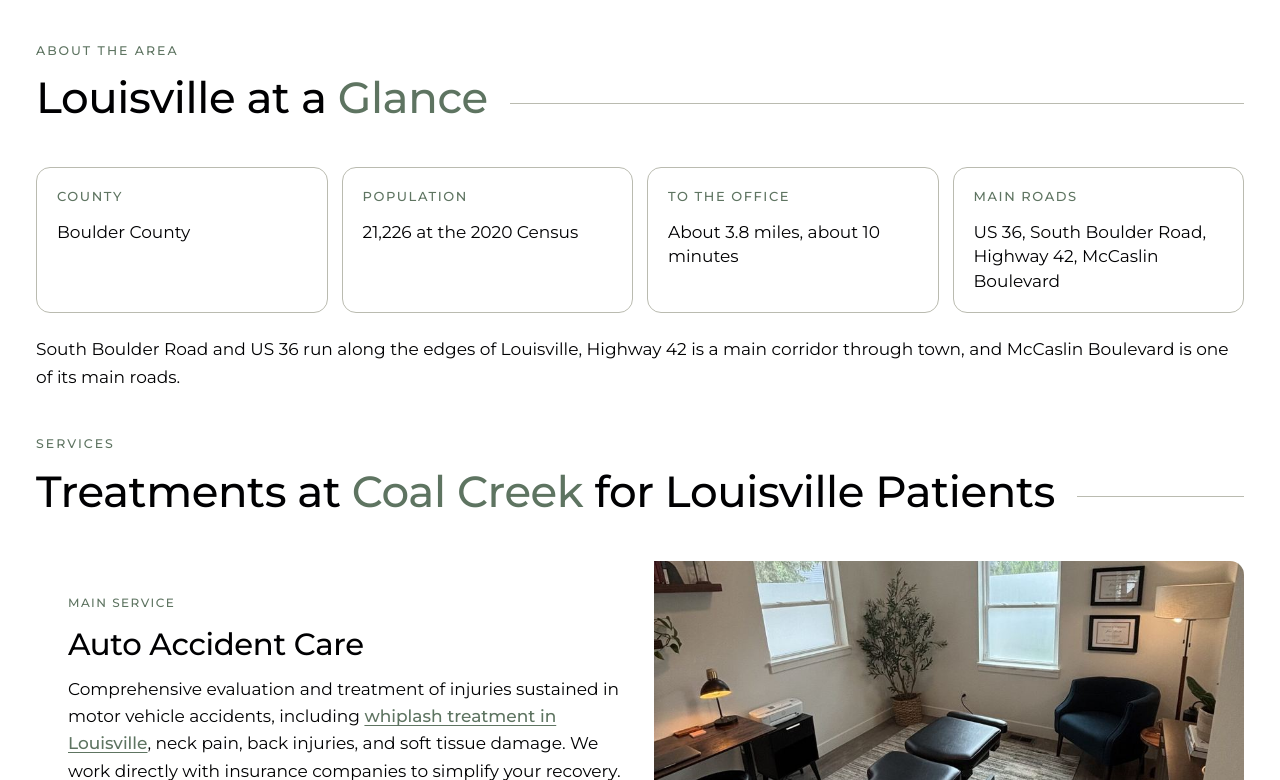
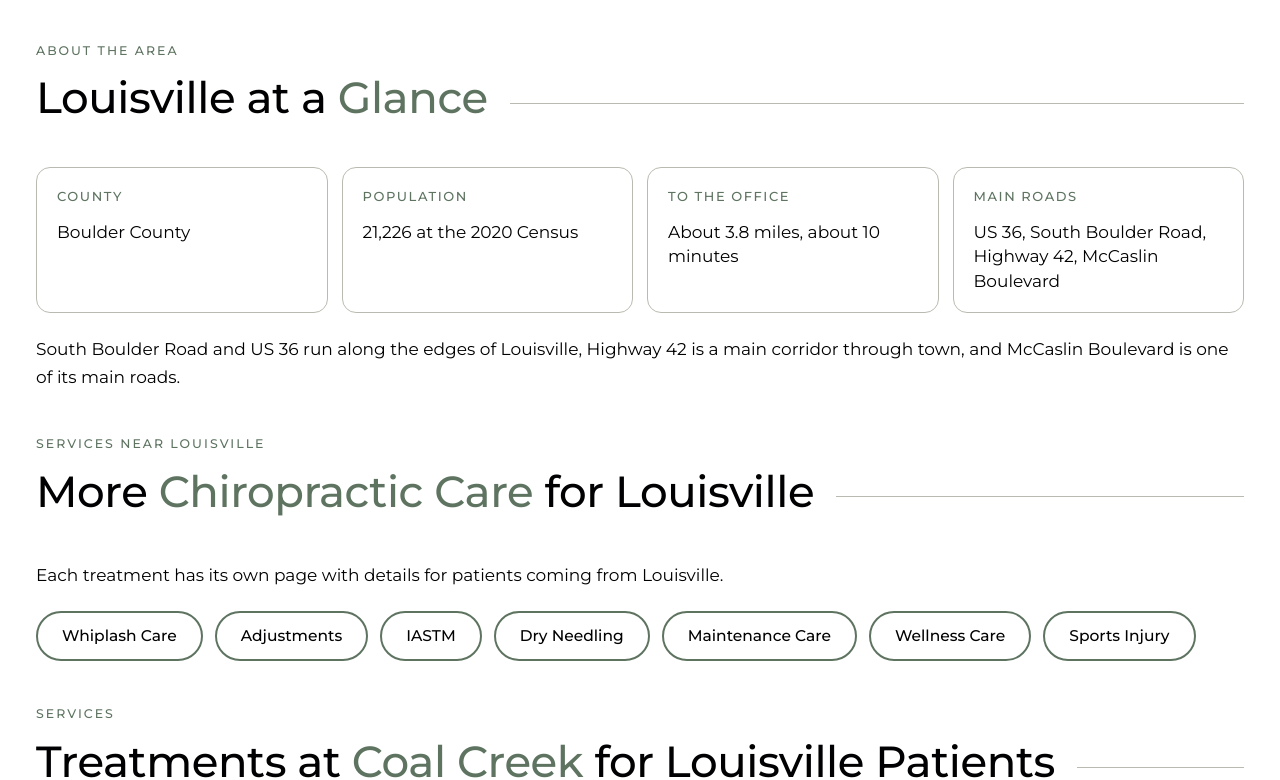
Before and after one commit to betchy1511-arch/coalcreek-redesign, a plain HTML site: page louisville-co/index.html in a window 1280 px wide. Shown: the part 2020-2800 px from the top of the page. Drawn offline with Linux system fonts and the light colour scheme.

Commit message:
Town hubs: link each town's service pages

```diff
--- a/louisville-co/index.html
+++ b/louisville-co/index.html
@@ -826,6 +826,8 @@ p{margin:0}
 .pb h1 em{font-style:normal;color:var(--green)}
 .pb .sub{margin-top:20px;font-size:18.5px;max-width:48ch}
 .pb .btns{margin-top:28px}
+.nb-links{display:flex;flex-wrap:wrap;gap:12px;margin-top:22px}
+.btn.line.nb-link{color:#000002;border-color:#5E7461}
 .pb-facts{list-style:none;margin:30px 0 0;padding:20px 0 0;border-top:1px solid #BABBB0;display:grid;grid-template-columns:repeat(3,minmax(0,1fr));gap:16px}
 .pb-facts li{display:flex;gap:10px;align-items:flex-start;font-size:14.5px;line-height:1.4;font-weight:500}
 .pb-facts svg{width:20px;height:20px;flex:none;color:var(--green);margin-top:1px}
@@ -1248,6 +1250,12 @@ p{margin:0}
 </ul>
 <p class="lede sa-roads">South Boulder Road and US 36 run along the edges of Louisville, Highway 42 is a main corridor through town, and McCaslin Boulevard is one of its main roads.</p>
 </div></section>
+
+<section class="band mist" id="nearby" aria-labelledby="nb-h"><div class="wrap">
+<div class="head"><p class="eyebrow">Services Near Louisville</p><h2 id="nb-h"><span class="ht">More <em>Chiropractic Care</em> for Louisville</span></h2></div>
+<p class="lede">Each treatment has its own page with details for patients coming from Louisville.</p>
+<div class="btns nb-links"><a class="btn line nb-link" href="../whiplash-louisville-co/">Whiplash Care</a><a class="btn line nb-link" href="../adjustments-louisville-co/">Adjustments</a><a class="btn line nb-link" href="../iastm-louisville-co/">IASTM</a><a class="btn line nb-link" href="../dry-needling-louisville-co/">Dry Needling</a><a class="btn line nb-link" href="../maintenance-care-louisville-co/">Maintenance Care</a><a class="btn line nb-link" href="../wellness-care-louisville-co/">Wellness Care</a><a class="btn line nb-link" href="../sports-injury-louisville-co/">Sports Injury</a></div>
+</div></section>
 <section class="band" id="services" aria-labelledby="svc-h">
   <div class="wrap">
     <div class="head"><p class="eyebrow">Services</p><h2 id="svc-h"><span class="ht">Treatments at <em>Coal Creek</em> for Louisville Patients</span></h2></div>
```
Also changed, not shown: boulder-co/index.html (+8 -0 lines), broomfield-co/index.html (+8 -0 lines), longmont-co/index.html (+8 -0 lines).
